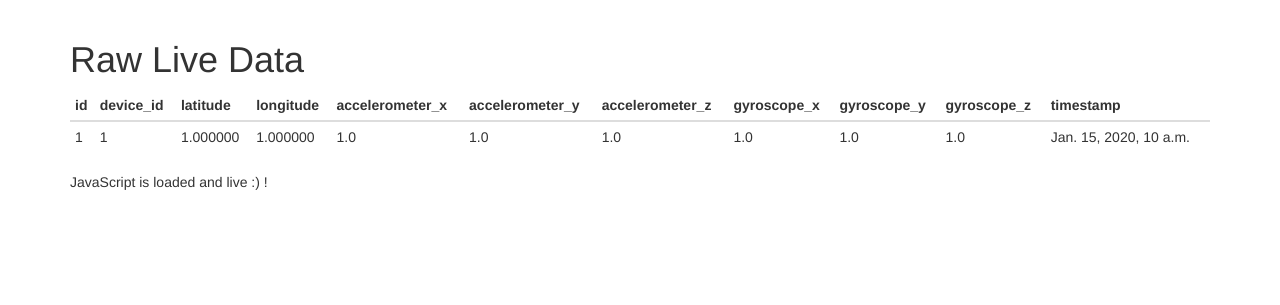
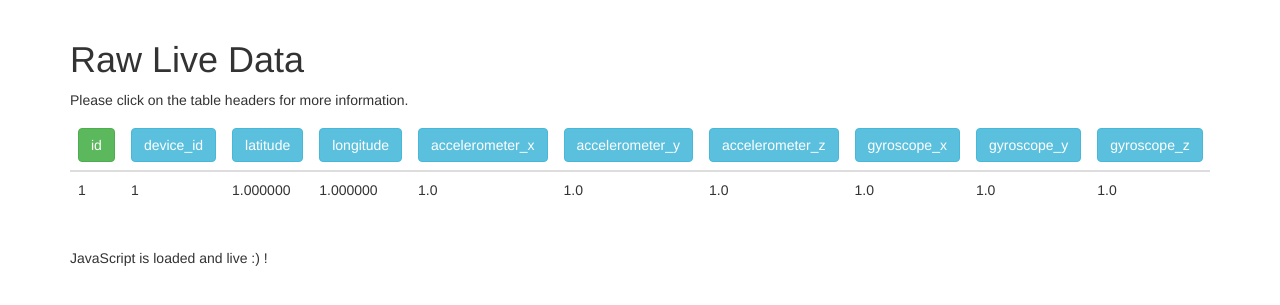
Before and after one commit to ernest4/ssida_server_repo, a Django app: page /livedata in a window 1280 px wide. Shown: the part 51-356 px from the top of the page. Run offline with Django 3.2, Linux system fonts and the light colour scheme; tables that the repository leaves empty hold one stand-in row (values such as "Sample post"); some libraries are stand-ins or nearby versions.

Commit message:
Improved presentation for live data

```diff
--- a/ssida_app/static/livedata.js
+++ b/ssida_app/static/livedata.js
@@ -1,3 +1,5 @@
-let testItem = document.getElementById("test");
+$(window).on('load', function () {
+    let testItem = document.getElementById("test");
 
-testItem.innerHTML = "JavaScript is loaded and live :) !";
+    testItem.innerHTML = "JavaScript is loaded and live :) !";
+});
--- a/ssida_app/templates/base.html
+++ b/ssida_app/templates/base.html
@@ -2,9 +2,11 @@
 <html>
 <head>
 <title>Python Getting Started on Heroku</title>
-  <link rel="stylesheet" type="text/css" href="//maxcdn.bootstrapcdn.com/bootstrap/3.3.4/css/bootstrap.min.css" />
-  <script src="https://ajax.googleapis.com/ajax/libs/jquery/2.1.3/jquery.min.js"></script>
-  <script type="text/javascript" src="//maxcdn.bootstrapcdn.com/bootstrap/3.3.4/js/bootstrap.min.js"></script>
+  <meta charset="utf-8">
+  <meta name="viewport" content="width=device-width, initial-scale=1">
+  <link rel="stylesheet" href="https://maxcdn.bootstrapcdn.com/bootstrap/3.3.7/css/bootstrap.min.css">
+  <script src="https://ajax.googleapis.com/ajax/libs/jquery/3.3.1/jquery.min.js"></script>
+  <script src="https://maxcdn.bootstrapcdn.com/bootstrap/3.3.7/js/bootstrap.min.js"></script>
 </head>
 <body>
 <nav class="navbar navbar-default navbar-static-top navbar-inverse">
@@ -28,7 +30,7 @@
             <li><a href="https://github.com/ernest4/ssida_server_repo.git" target="_blank">GitHub</a></li>
             <li><a href="#">Item 2</a></li>
             <li class="divider"></li>
-            <li><a href="#"></span>How This Platform Works</a></li>
+            <li><a href="#" data-toggle="popover" title="Header" data-content="Content" data-placement="right" data-trigger="focus">How This Platform Works</a></li>
             <li><a href="#">Item 4</a></li>
           </ul>
       </li>
@@ -43,5 +45,10 @@
 
 {% block content %}{% endblock %}
 
+<script>
+  $(window).on('load', function () {
+    $('[data-toggle="popover"]').popover();
+   });
+</script>
 </body>
 </html>
--- a/ssida_app/templates/livedata.html
+++ b/ssida_app/templates/livedata.html
@@ -8,15 +8,29 @@
     <div class="col-xs-12">
       <H1>Raw Live Data</H1>
     </div>
+      <div class="col-xs-12">
+      <p>Please click on the table headers for more information.</p>
+    </div>
   </div>
       <div id="rawdata">
-        <div class="table-condensed">
-          <table class="table table-condensed">
+        <div class="table-responsive">
+          <table class="table">
               <thead>
                 <tr>
-                  {% for key in keys %}
+               <!--   {% for key in keys %}
                     <th>{{key}}</th>
-                  {% endfor %}
+                  {% endfor %} -->
+                    <th><button class="btn btn-success" data-toggle="popover" title="id" data-content="The key for each of the records" data-placement="bottom" data-trigger="focus">id</button></th>
+                    <th><button class="btn btn-info" data-toggle="popover" title="device_id" data-content="Identifies each unique install of the app" data-placement="bottom" data-trigger="focus">device_id</button></th>
+                    <th><button class="btn btn-info" data-toggle="popover" title="latitude" data-content="Location coordinate of the device" data-placement="bottom" data-trigger="focus">latitude</button></th>
+                    <th><button class="btn btn-info" data-toggle="popover" title="longitude" data-content="Location coordinate of the device" data-placement="bottom" data-trigger="focus">longitude</button></th>
+                    <th><button class="btn btn-info" data-toggle="popover" title="accelerometer_x" data-content="Acceleration of the device" data-placement="bottom" data-trigger="focus">accelerometer_x</button></th>
+                    <th><button class="btn btn-info" data-toggle="popover" title="accelerometer_y" data-content="Acceleration of the device" data-placement="bottom" data-trigger="focus">accelerometer_y</button></th>
+                    <th><button class="btn btn-info" data-toggle="popover" title="accelerometer_z" data-content="Acceleration of the device" data-placement="bottom" data-trigger="focus">accelerometer_z</button></th>
+                    <th><button class="btn btn-info" data-toggle="popover" title="gyroscope_x" data-content="Orientation of the device" data-placement="bottom" data-trigger="focus">gyroscope_x</button></th>
+                    <th><button class="btn btn-info" data-toggle="popover" title="gyroscope_y" data-content="Orientation of the device" data-placement="bottom" data-trigger="focus">gyroscope_y</button></th>
+                    <th><button class="btn btn-info" data-toggle="popover" title="gyroscope_z" data-content="Orientation of the device" data-placement="bottom" data-trigger="focus">gyroscope_z</button></th>
+                    <th><button class="btn btn-warning" data-toggle="popover" title="timestamp" data-content="Time the device sent the data to the server" data-placement="bottom" data-trigger="focus">timestamp</button></th>
                 </tr>
               </thead>
               <tbody>
```
